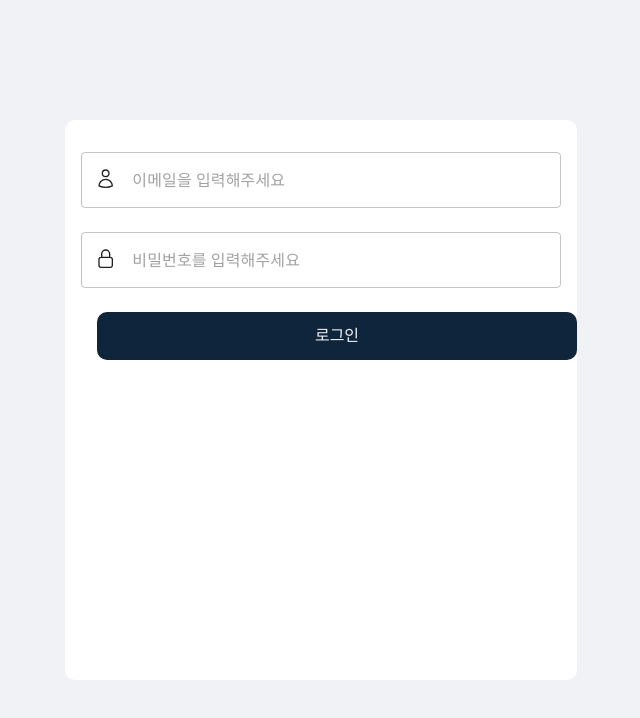
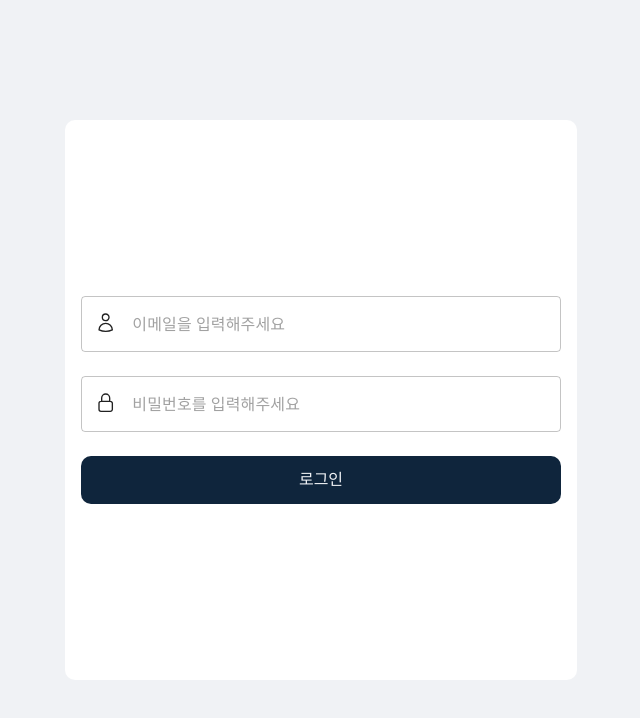
Before and after one commit to pre-onboarding-frontend-7-team-3/pre-onboarding-7th-3-2-3, a React (Vite) app: page / in a window 1280 px wide. Shown: the top 718 px of the page, without its empty margins (319-959 px from the left). Built offline with nearby package versions, Linux system fonts and the light colour scheme.

Commit message:
style : 세로 정렬 추가

```diff
--- a/src/shared/Theme.ts
+++ b/src/shared/Theme.ts
@@ -16,6 +16,12 @@ const theme: DefaultTheme = {
     display: flex;
     align-items: center;
   `,
+  flexColumn: css`
+    display: flex;
+    flex-direction: column;
+    justify-content: center;
+    align-items: center;
+  `,
 };
 
 export default theme;
```
